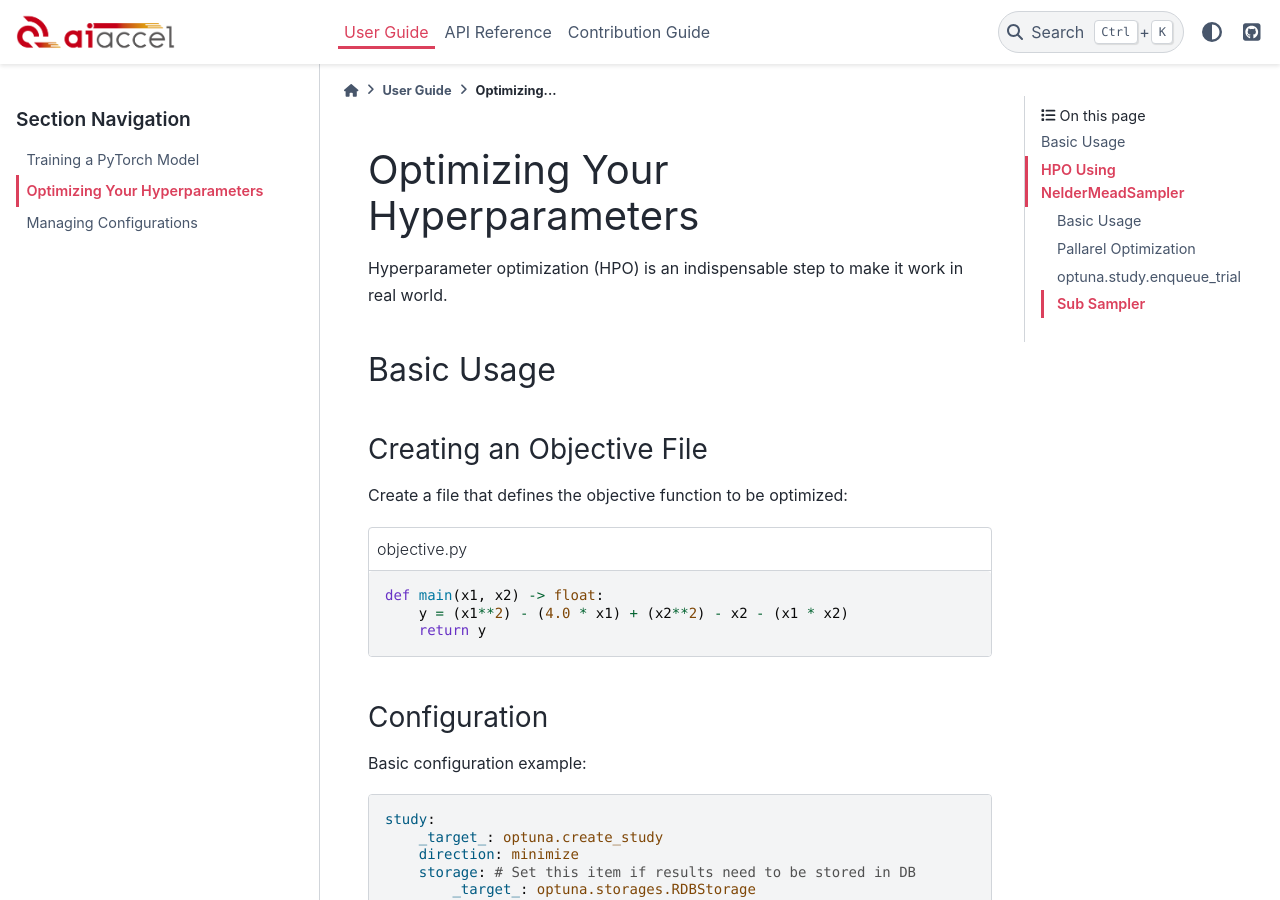
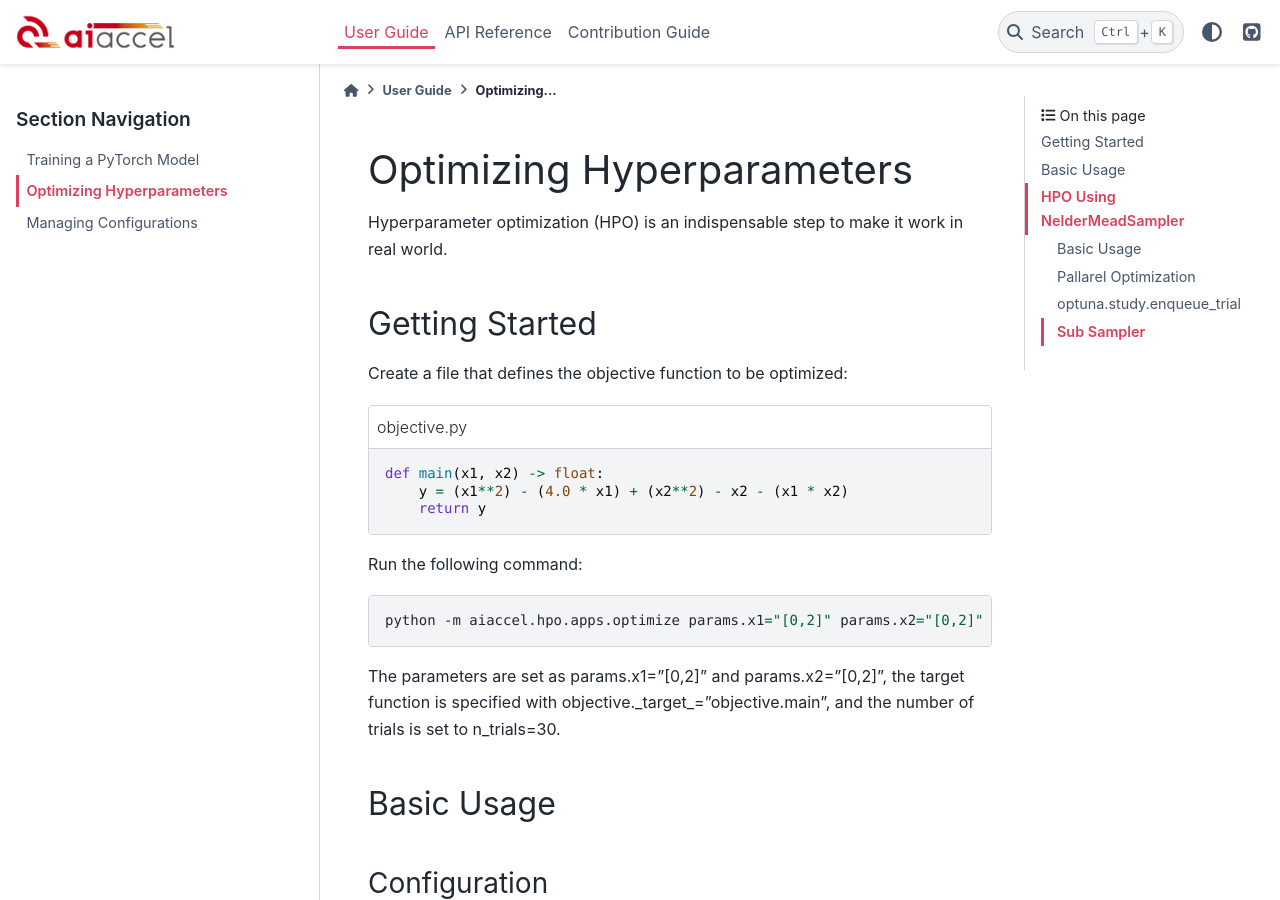
Before and after one commit to aistairc/aiaccel, a Sphinx documentation site: the page built from docs/source/user_guide/hpo.rst, in a window 1280 px wide and 900 px high. Built offline with Sphinx 7.4.7 and the PyData theme 0.15.4, drawn with Linux system fonts in a browser that asks for light colours.

Commit message:
Update hpo.rst (#452)
* Add Quick Start.

* Fix command.

* Rename Getting Started.

* Add explanation in Getting Started.

* Change nest structure.

* Update docs

---------

Co-authored-by: Yoshiaki Bando <yoshipon@users.noreply.github.com>

```diff
--- a/docs/source/user_guide/hpo.rst
+++ b/docs/source/user_guide/hpo.rst
@@ -1,14 +1,11 @@
-Optimizing Your Hyperparameters
-===============================
+Optimizing Hyperparameters
+==========================
 
 Hyperparameter optimization (HPO) is an indispensable step to make it work in real
 world.
 
-Basic Usage
------------
-
-Creating an Objective File
-~~~~~~~~~~~~~~~~~~~~~~~~~~
+Getting Started
+---------------
 
 Create a file that defines the objective function to be optimized:
 
@@ -18,6 +15,19 @@ Create a file that defines the objective function to be optimized:
     def main(x1, x2) -> float:
         y = (x1**2) - (4.0 * x1) + (x2**2) - x2 - (x1 * x2)
         return y
+
+Run the following command:
+
+.. code-block:: bash
+
+    python -m aiaccel.hpo.apps.optimize params.x1="[0,2]" params.x2="[0,2]" objective._target_="objective.main" n_trials=30
+
+The parameters are set as params.x1="[0,2]" and params.x2="[0,2]", the target function
+is specified with objective._target_="objective.main", and the number of trials is set
+to n_trials=30.
+
+Basic Usage
+-----------
 
 Configuration
 ~~~~~~~~~~~~~
@@ -53,7 +63,7 @@ Basic configuration example:
     n_max_jobs: 1
 
 Study Configuration
-~~~~~~~~~~~~~~~~~~~
++++++++++++++++++++
 
 The study configuration controls the overall behavior of the optimization process:
 
@@ -75,7 +85,7 @@ The study configuration controls the overall behavior of the optimization proces
         seed: 42
 
 Sampler Configuration
-~~~~~~~~~~~~~~~~~~~~~
++++++++++++++++++++++
 
 The sampler determines the algorithm used to search the hyperparameter space:
 
@@ -101,7 +111,7 @@ Available samplers include:
 - NelderMeadSampler: Nelder-Mead optimization
 
 Cluster Configuration
-~~~~~~~~~~~~~~~~~~~~~
++++++++++++++++++++++
 
 The cluster section configures the distributed computing environment using
 Dask.distributed library for parallel execution of hyperparameter optimization tasks:
@@ -114,7 +124,7 @@ Dask.distributed library for parallel execution of hyperparameter optimization t
         threads_per_worker: 1  # Number of threads per each worker  (default : 1)
 
 Parameters Configuration
-~~~~~~~~~~~~~~~~~~~~~~~~
+++++++++++++++++++++++++
 
 The parameters section defines the hyperparameter search space using Optuna's suggestion
 methods wrapped by aiaccel:
@@ -145,7 +155,7 @@ methods wrapped by aiaccel:
         x3: [0, 1]
 
 Parameter Types
-~~~~~~~~~~~~~~~
++++++++++++++++
 
 aiaccel supports multiple parameter types through different suggestion wrappers:
 
@@ -211,7 +221,7 @@ aiaccel supports multiple parameter types through different suggestion wrappers:
         high: 10
 
 Objective Function
-~~~~~~~~~~~~~~~~~~
+++++++++++++++++++
 
 The objective function is the main function to be optimized:
 
@@ -221,7 +231,7 @@ The objective function is the main function to be optimized:
         _target_: objective.main
 
 Other Configuration Options
-~~~~~~~~~~~~~~~~~~~~~~~~~~~
++++++++++++++++++++++++++++
 
 - n_trials: Number of trials to run
 - n_max_jobs: Maximum number of parallel jobs
@@ -258,7 +268,7 @@ Resume a study and override parameters:
 
 .. code-block:: bash
 
-    python -m aiaccel.hpo.apps.optimize --config config.yaml --resume --params x1="[0,2]"
+    python -m aiaccel.hpo.apps.optimize --config config.yaml --resume params.x1="[0,2]"
 
 HPO Using NelderMeadSampler
 ---------------------------
```
Also changed, not shown: docs/source/user_guide/index.md (+1 -1 lines).
